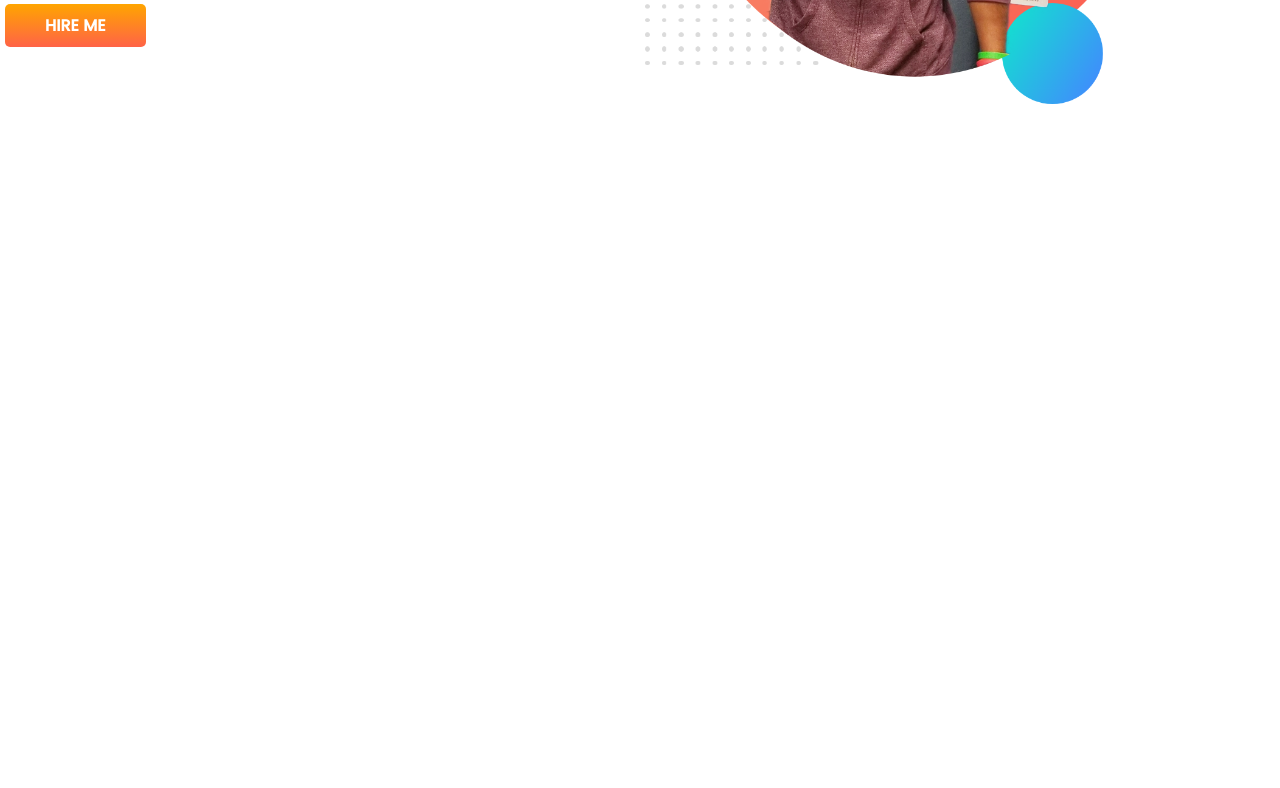
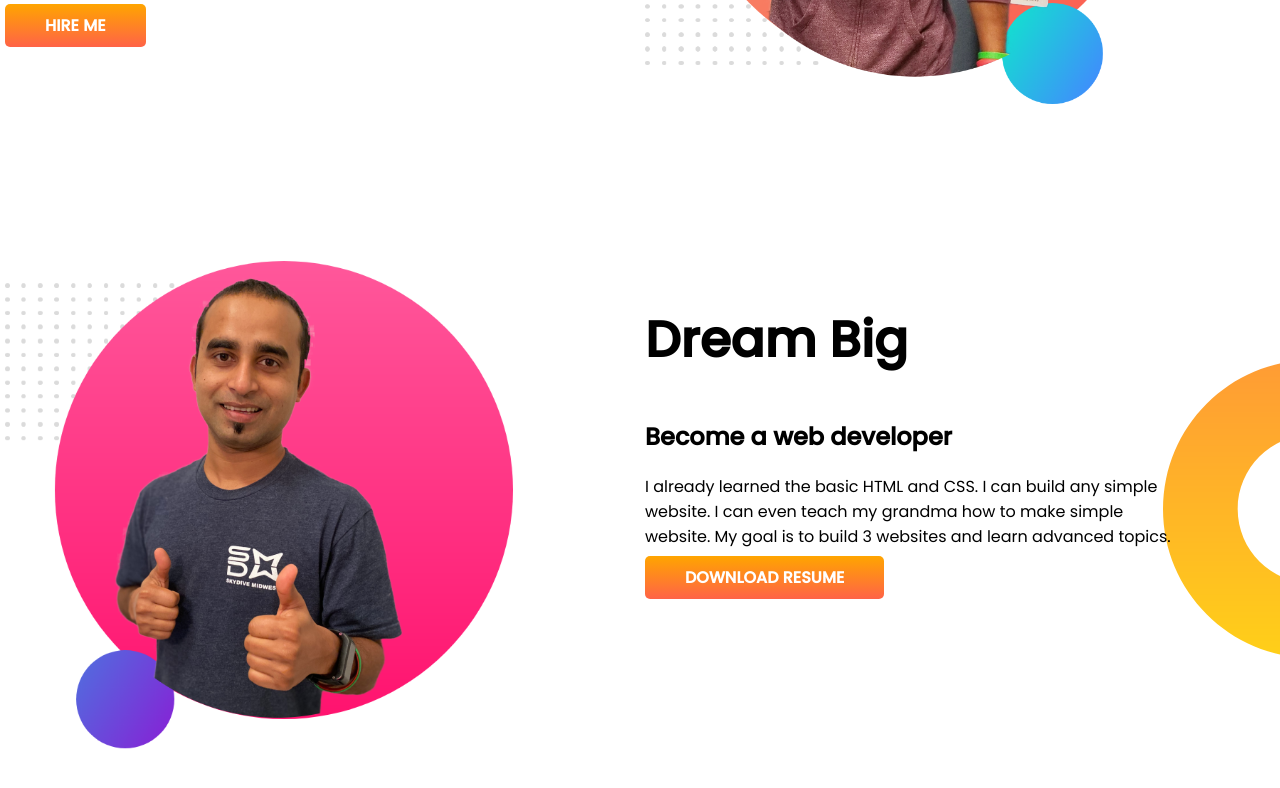
Before and after one commit to sadimul1993/developers-portfolio, a plain HTML site: page index.html in a window 1280 px wide. Shown: the part 400-1188 px from the top of the page. Before the commit the page ends 800 px from the top, so only its background shows below. Drawn offline with Linux system fonts and the light colour scheme.

Commit message:
dream big added

```diff
--- a/index.html
+++ b/index.html
@@ -28,6 +28,17 @@
         <img src="images/jhankar.png" alt="">
        </div>
     </section>
+    <section class="dream-big">
+        <div class="half-width">
+            <img src="images/jhankar2.png" alt="">
+        </div>
+        <div class="half-width">
+            <h1>Dream Big</h1>
+            <h2>Become a web developer</h2>
+            <p class="padding">I already learned the basic HTML and CSS. I can build any simple website. I can even teach my grandma how to make simple website. My goal is to build 3 websites and learn advanced topics.</p>
+            <a class="link-button" href="" target="_blank">DOWNLOAD RESUME</a>
+        </div>
+    </section>
 
 </body>
 
--- a/style.css
+++ b/style.css
@@ -14,6 +14,7 @@ h1 {
 
 section {
     display: flex;
+    margin-bottom: 150px;
 }
 
 .half-width {
@@ -38,3 +39,12 @@ section {
     background-image: url(images/top-banner.png);
     background-repeat: no-repeat;
 }
+
+.dream-big{
+    background-image: url(images/dream-bg.png);
+    background-repeat: no-repeat;
+    background-position: right;
+}
+.padding{
+    padding-right: 100px;
+}
```
